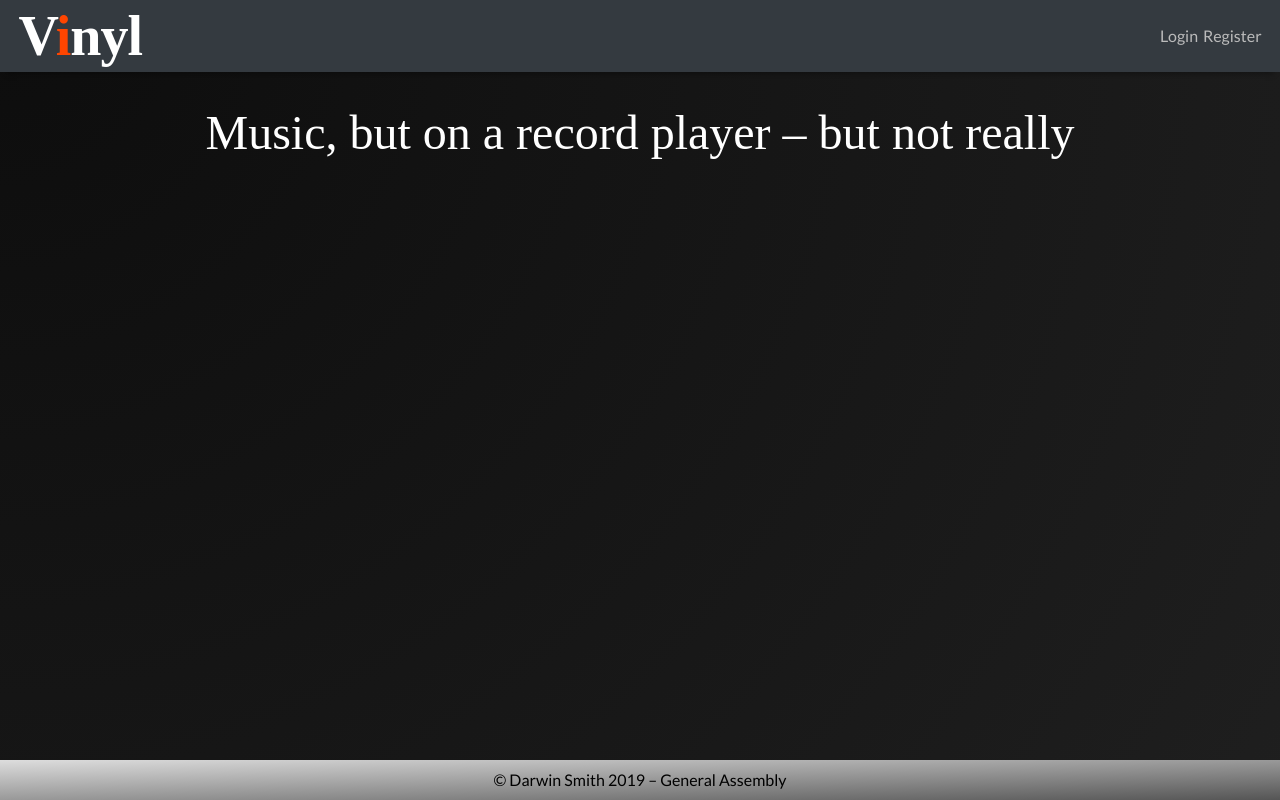
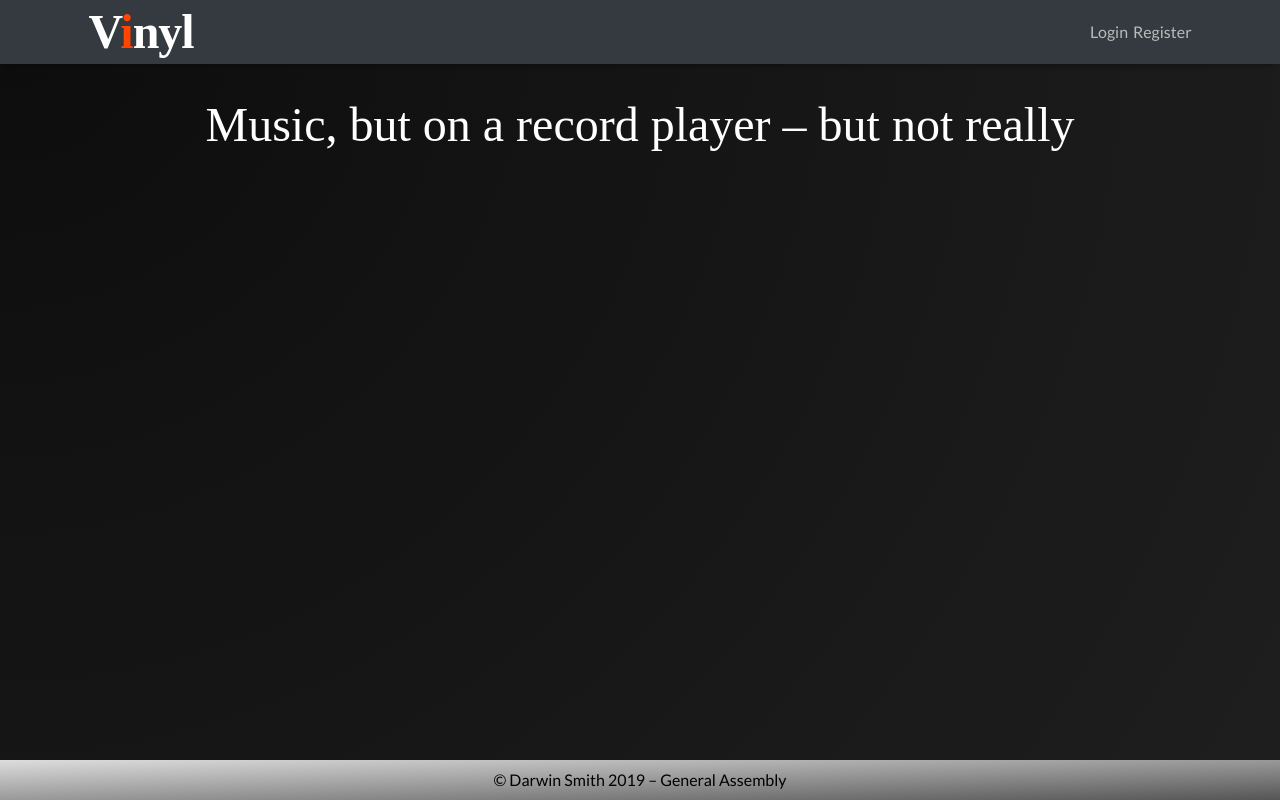
Before and after one commit to darwin911/vinyl-express, a React (Create React App) app in the folder client/: page / in a window 1280 px wide. Built offline with nearby package versions, Linux system fonts and the light colour scheme; a web font is replaced by a local one.

Commit message:
HTML Characters for Edit/Delete

```diff
--- a/client/src/App.js
+++ b/client/src/App.js
@@ -256,8 +256,8 @@ class App extends Component {
       errorMessage } = this.state
     return (
       <div className="App">
-        <header>
-          <Navbar bg="dark" variant="dark">
+        <header className="bg-dark">
+          <Navbar className="container">
             <Link to="/"><h2 className="nav-brand">V<span>i</span>nyl</h2></Link>
             <Nav className="ml-auto">
               {
@@ -338,7 +338,7 @@ class App extends Component {
                           </>
                           :
                           <>
-                            <p>Track Id: {track.id}</p>
+                            {/* <p>Track Id: {track.id}</p> */}
                             <Button
                               draggable={true}
                               className="track-name"
@@ -357,11 +357,11 @@ class App extends Component {
                         <Button
                           size="sm"
                           variant="outline-info"
-                          onClick={() => this.handleEditTrack(track)}>Rename Track</Button>
+                          onClick={() => this.handleEditTrack(track)}>&#9998;</Button>
                         <Button
                           size="sm"
                           variant="outline-danger"
-                          onClick={() => this.handleDeleteTrack(track.id)}>Delete</Button>
+                          onClick={() => this.handleDeleteTrack(track.id)}>&#10006;</Button>
                       </ButtonGroup>
                     </div>)
                   }
```
